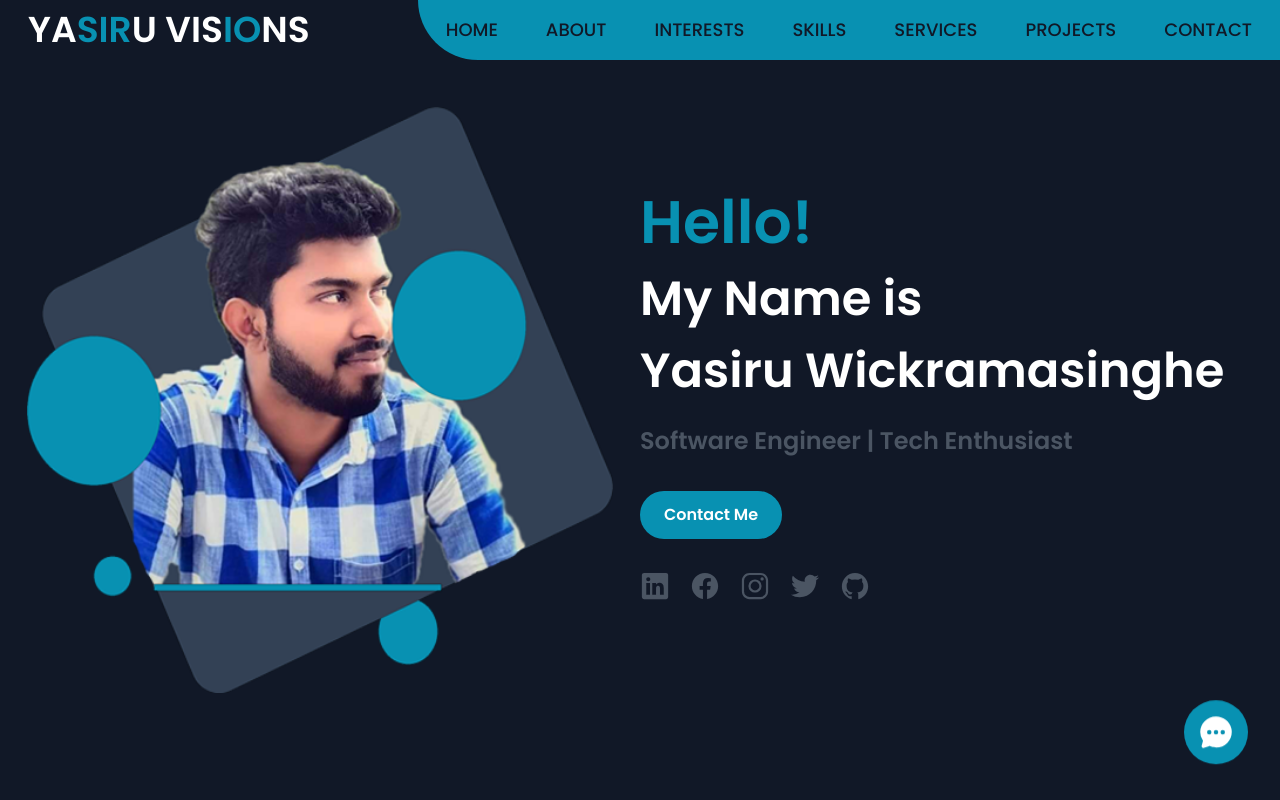
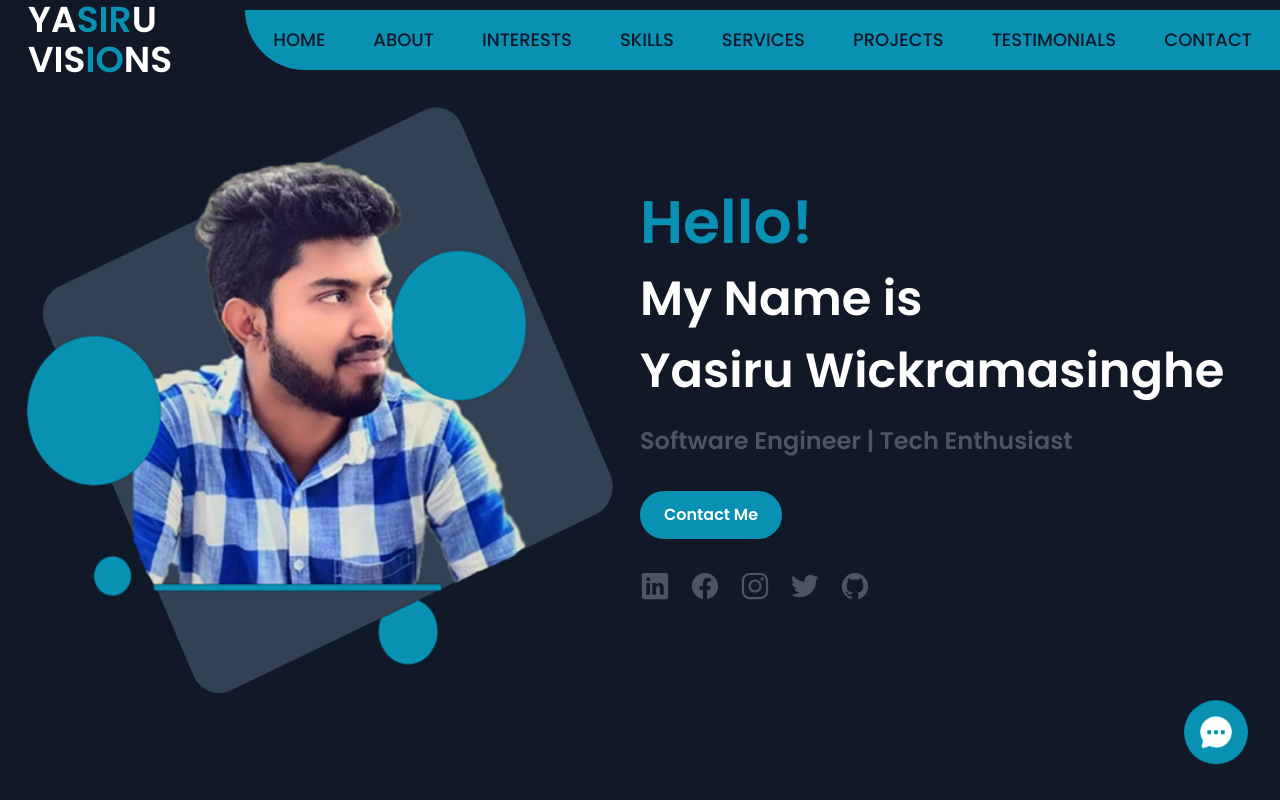
Before and after one commit to YasiruWickramasinghe/My_Portfolio, a React (Vite) app: page / in a window 1280 px wide. Shown: the top 800 px of the page. Built offline with nearby package versions, Linux system fonts and the light colour scheme.

Commit message:
Project Completed

```diff
--- a/src/components/Navbar.jsx
+++ b/src/components/Navbar.jsx
@@ -10,6 +10,7 @@ const Navbar = () => {
     { name: "SKILLS", link: "#skills" },
     { name: "SERVICES", link: "#services" },
     { name: "PROJECTS", link: "#projects" },
+    { name: "TESTIMONIALS", link: "#testimonials" },
     { name: "CONTACT", link: "#contact" },
   ];
   useEffect(() => {
```
